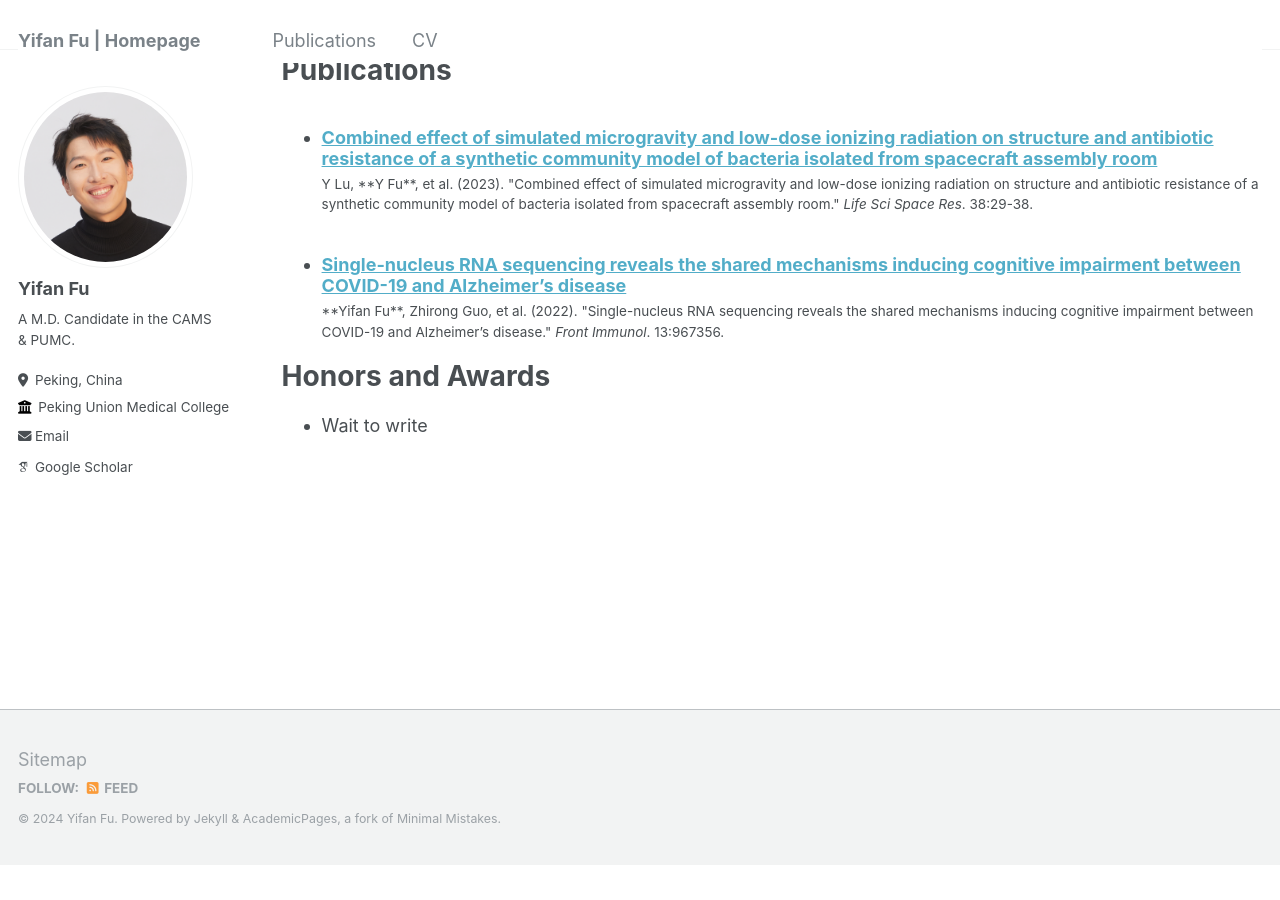
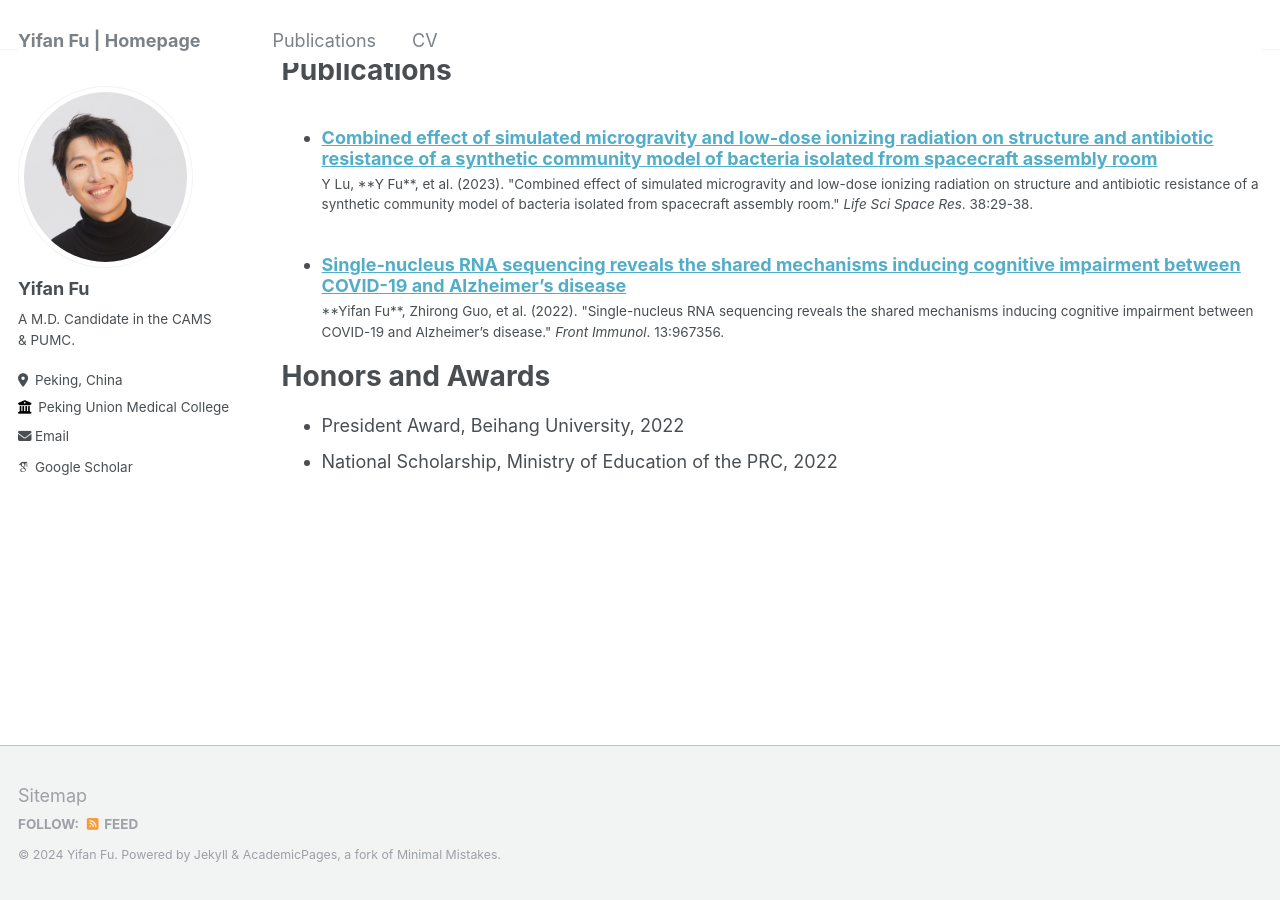
Before and after one commit to yifanfu01/yifanfu01.github.io, a Jekyll site: the page built from _pages/cv.md, in a window 1280 px wide and 900 px high, scrolled down 952 px. Built offline with Jekyll 4.4.1, drawn with Linux system fonts in a browser that asks for light colours; some web fonts are replaced; before the commit the page ends 1816 px from its top, so only the background shows below that.

Commit message:
Update cv.md

```diff
--- a/_pages/cv.md
+++ b/_pages/cv.md
@@ -47,4 +47,5 @@ Publications
 
 Honors and Awards
 ======
-* Wait to write
+* President Award, Beihang University, 2022
+* National Scholarship, Ministry of Education of the PRC, 2022
```
